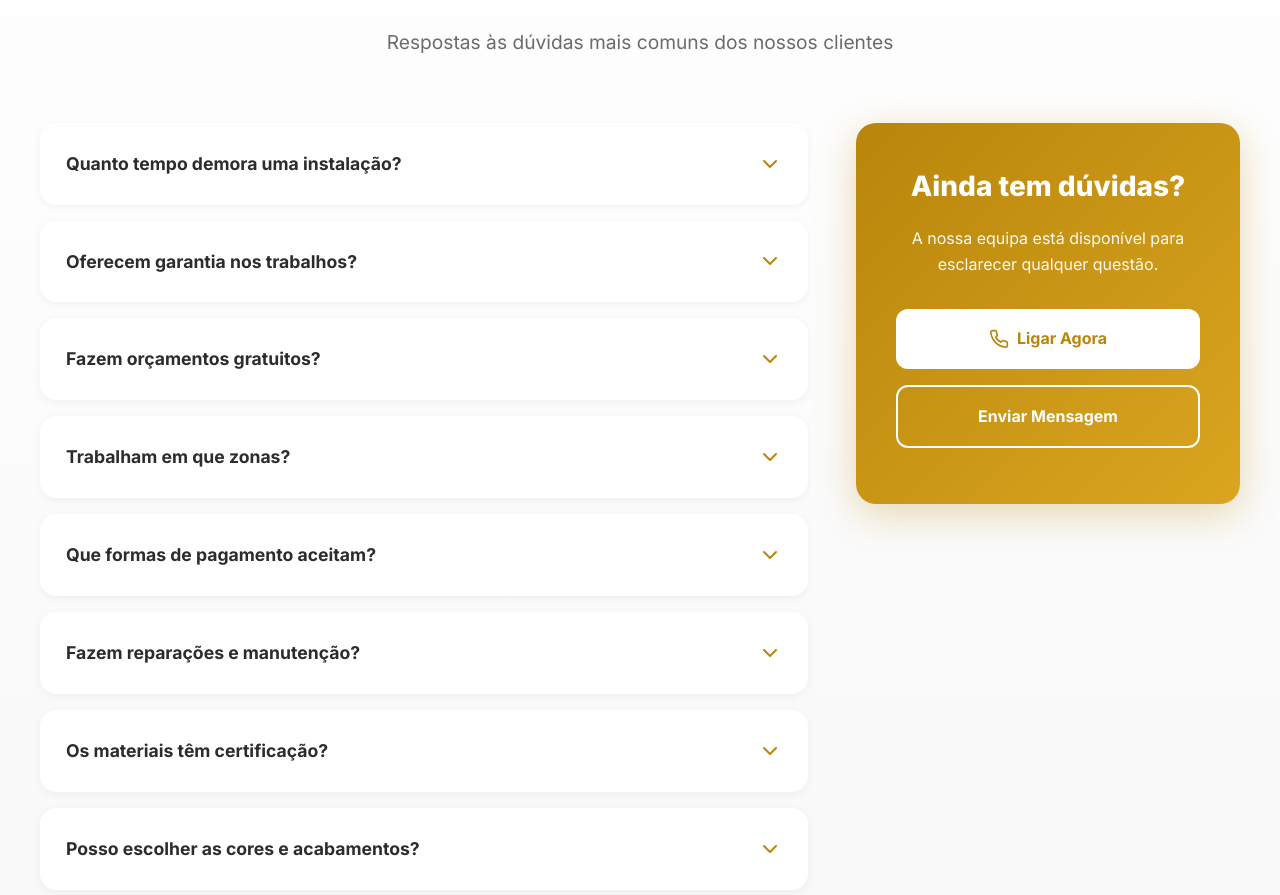
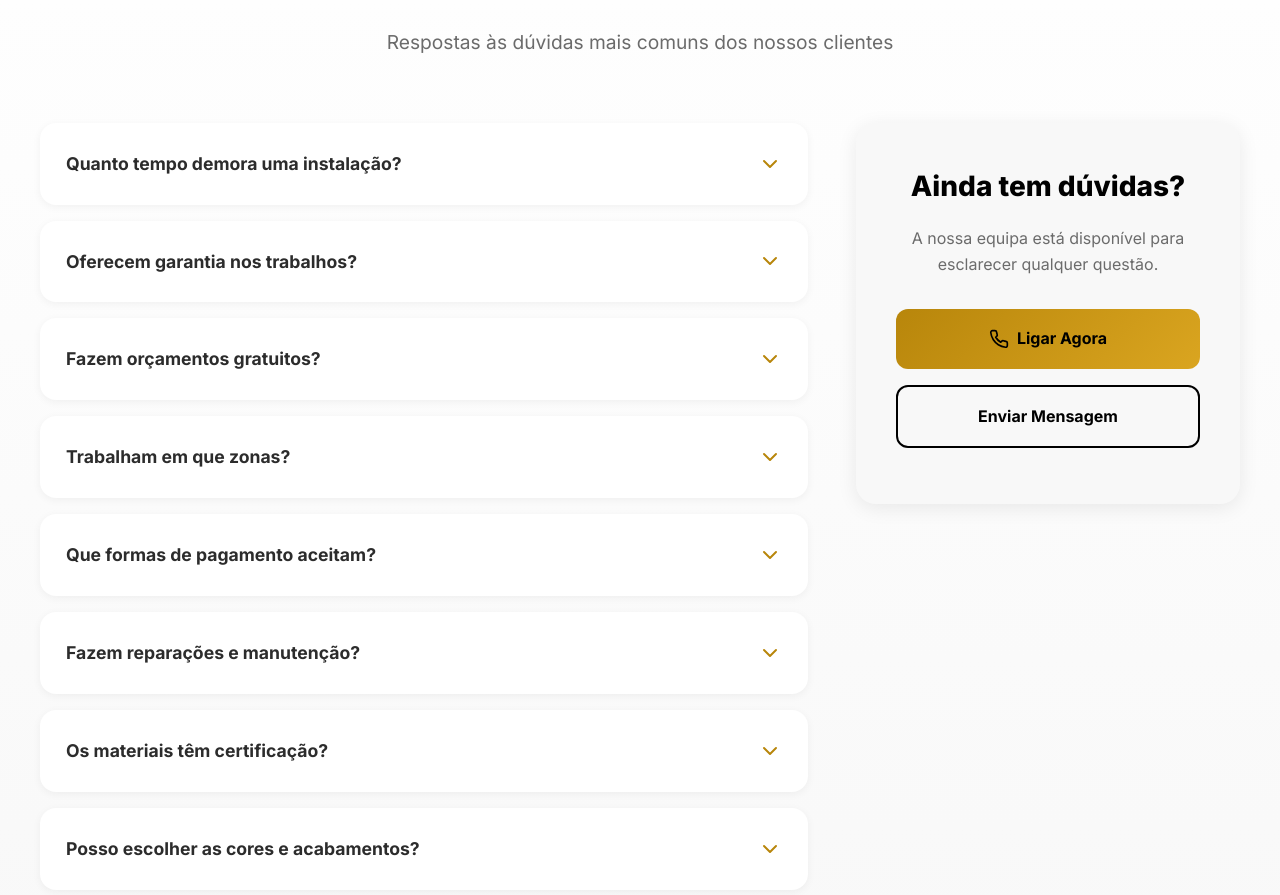
Before and after one commit to DiogoCosta5667/Serralharia, a React (Vite) app: page / in a window 1280 px wide. Shown: the part 8046-8941 px from the top of the page. Built offline with nearby package versions, Linux system fonts and the light colour scheme.

Commit message:
Atualizar card FAQ para fundo cinzento seguindo estilo de contacto

```diff
--- a/src/components/sections/FAQ.css
+++ b/src/components/sections/FAQ.css
@@ -95,23 +95,24 @@
 }
 
 .faq-cta-card {
-  background: linear-gradient(135deg, #B8860B 0%, #DAA520 100%);
+  background: #F8F8F8;
   padding: 2.5rem;
   border-radius: 20px;
   text-align: center;
-  color: white;
-  box-shadow: 0 10px 40px rgba(184, 134, 11, 0.3);
+  color: #2C2C2C;
+  box-shadow: 0 4px 20px rgba(0, 0, 0, 0.08);
 }
 
 .faq-cta-card h3 {
   font-size: 1.75rem;
   font-weight: 800;
   margin-bottom: 1rem;
+  color: #000000;
 }
 
 .faq-cta-card p {
   margin-bottom: 2rem;
-  opacity: 0.95;
+  color: #6B6B6B;
   line-height: 1.6;
 }
 
@@ -121,8 +122,8 @@
   justify-content: center;
   gap: 0.5rem;
   padding: 1rem 2rem;
-  background: white;
-  color: #B8860B;
+  background: linear-gradient(135deg, #B8860B 0%, #DAA520 100%);
+  color: #000000;
   border: none;
   border-radius: 12px;
   font-weight: 700;
@@ -135,18 +136,18 @@
 
 .faq-cta-btn:hover {
   transform: translateY(-3px);
-  box-shadow: 0 8px 24px rgba(0, 0, 0, 0.2);
+  box-shadow: 0 8px 24px rgba(184, 134, 11, 0.3);
 }
 
 .faq-cta-btn.secondary {
   background: transparent;
-  color: white;
-  border: 2px solid white;
+  color: #000000;
+  border: 2px solid #000000;
 }
 
 .faq-cta-btn.secondary:hover {
-  background: white;
-  color: #B8860B;
+  background: #000000;
+  color: #FFFFFF;
 }
 
 @media (max-width: 968px) {
```
